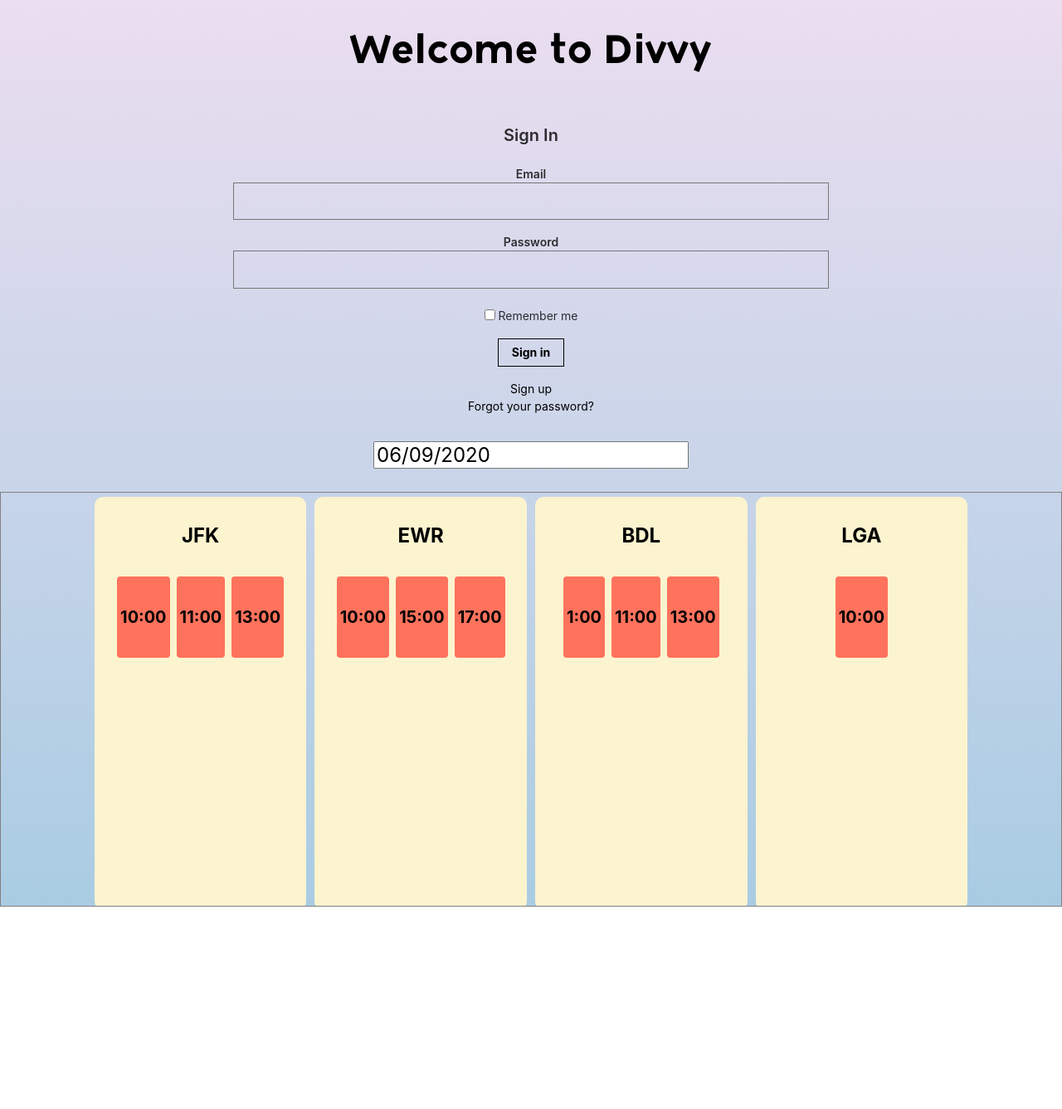
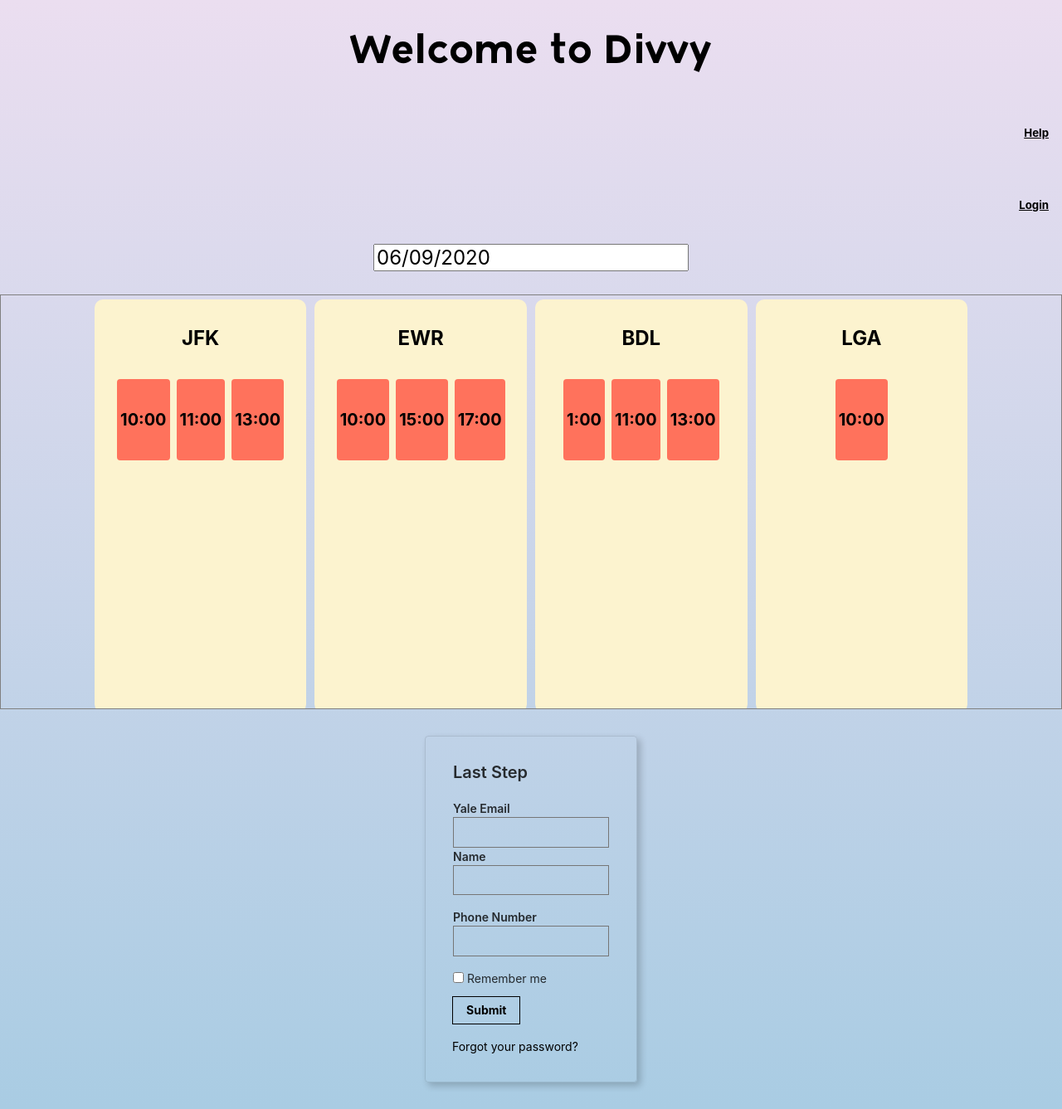
Before and after one commit to tiger-pillow/Divvy, a React (Create React App) app: page / in a window 1280 px wide. Shown: the whole page at 83% size. Before the commit the page ends 1093 px from the top, so only its background shows below. Built offline with nearby package versions, Linux system fonts and the light colour scheme.

Commit message:
added logic, thank page, modify page

```diff
--- /dev/null
+++ b/src/components/Help.js
@@ -0,0 +1,11 @@
+import React from 'react';
+
+function Help (){
+	return (
+		<div style = {{display: 'flex', justifyContent: 'flex-end'}}>
+			<h4> Help </h4>
+		</div>
+		)
+}
+
+export default Help
--- a/src/components/Signin.js
+++ b/src/components/Signin.js
@@ -1,30 +1,40 @@
 import React from 'react';
 
-function Signin (){
+function Signin ({onRouteChange}){
 	return (
-		<main class="pa4 black-80">
-		  <form class="measure center">
-		    <fieldset id="sign_up" class="ba b--transparent ph0 mh0">
-		      <legend class="f4 fw6 ph0 mh0">Sign In</legend>
-		      <div class="mt3">
-		        <label class="db fw6 lh-copy f6" for="email-address">Email</label>
-		        <input class="pa2 input-reset ba bg-transparent hover-bg-black hover-white w-100" type="email" name="email-address"  id="email-address" />
+		<article className="br2 ba dark-gray b--black-10 mv4 w-100 w-50-m w-25-l mw5 shadow-5 center">
+		<main className="pa4 black-80">
+		  <form className="measure center">
+		    <fieldset id="sign_up" className="ba b--transparent ph0 mh0">
+		      <legend className="f4 fw6 ph0 mh0">Last Step</legend>
+		      <div className="mt3">
+		        <label className="db fw6 lh-copy f6" for="email-address">Yale Email</label>
+		        <input className="pa2 input-reset ba bg-transparent hover-bg-black hover-white w-100" type="email" name="email-address"  id="email-address" />
 		      </div>
-		      <div class="mv3">
-		        <label class="db fw6 lh-copy f6" for="password">Password</label>
-		        <input class="b pa2 input-reset ba bg-transparent hover-bg-black hover-white w-100" type="password" name="password"  id="password" />
+		      <div className="ms3">
+		        <label className="db fw6 lh-copy f6" for="password">Name</label>
+		        <input className="b pa2 input-reset ba bg-transparent hover-bg-black hover-white w-100" type="password" name="password"  id="password" />
 		      </div>
-		      <label class="pa0 ma0 lh-copy f6 pointer"><input type="checkbox"/> Remember me</label>
+		      <div className="mv3">
+		        <label className="db fw6 lh-copy f6" for="password">Phone Number</label>
+		        <input className="b pa2 input-reset ba bg-transparent hover-bg-black hover-white w-100" type="password" name="password"  id="password" />
+		      </div>
+		      <label className="pa0 ma0 lh-copy f6 pointer"> <input type="checkbox"/> Remember me</label>
 		    </fieldset>
-		    <div class="">
-		      <input class="b ph3 pv2 input-reset ba b--black bg-transparent grow pointer f6 dib" type="submit" value="Sign in" />
+		    <div className="">
+		      <input
+		      className="b ph3 pv2 input-reset ba b--black bg-transparent grow pointer f6 dib"
+		      type="submit"
+		      value="Submit"
+		      onClick = {() => onRouteChange('Thank')} />
 		    </div>
-		    <div class="lh-copy mt3">
-		      <a href="#0" class="f6 link dim black db">Sign up</a>
-		      <a href="#0" class="f6 link dim black db">Forgot your password?</a>
+		    <div className="lh-copy mt3">
+		      {/*<a href="#0" className="f6 link dim black db">Register</a> */}
+		      <a href="#0" className="f6 link dim black db">Forgot your password?</a>
 		    </div>
   		  </form>
   		</main>
+  		</article>
   		);
 }
 
--- /dev/null
+++ b/src/components/Thank.js
@@ -0,0 +1,22 @@
+import React from 'react';
+
+function Thank ({onRouteChange}) {
+	return (
+		<div className = 'tc'>
+			<h1> Thank you for using Divvy! </h1>
+			<div>
+				<input
+				className = 'b ph3 pv2 input-reset ba b--black bg-transparent grow pointer f6 dib'
+				value = 'click to modify'
+				onClick = {onRouteChange} />
+			</div> <br></br>
+			<div>
+				<input
+				className = 'b ph3 pv2 input-reset ba b--black bg-transparent grow pointer f6 dib'
+				value = 'Fill out another form'
+				onClick = {()=>{onRouteChange ('firsttime')}} />
+			</div>
+		</div>)
+}
+
+export default Thank
--- a/src/components/Top.js
+++ b/src/components/Top.js
@@ -4,7 +4,7 @@
 function Top () {
 	return (
 		<div className = "tc f3">
-			<h1> Welcome to Divvy </h1>
+			<h1 > Welcome to Divvy </h1>
 		</div>)
 }
 
--- a/src/containers/Airport.css
+++ /dev/null
@@ -1,3 +0,0 @@
-.Basket{
-	text-align: center;
-}
--- a/src/containers/Airport2.js
+++ b/src/containers/Airport2.js
@@ -1,13 +1,12 @@
 import React, {Component} from 'react';
 import DatePicker from "react-datepicker";
 import "react-datepicker/dist/react-datepicker.css";
-import './Airport.css';
+import './Airport2.css';
 import Basket from  '../components/Basket.js';
 import '../components/Basket.css';
 import {users, airports} from '../components/fakedata.js';
 import Scroll from '../components/Scroll';
 import './Airport2.css'
-import Signin from '../components/Signin'
 
 class Airport2 extends Component {
 
@@ -16,7 +15,7 @@
 		this.state = {
 			startDate: new Date(),
 			airports: airports,
-			users: users
+			users: users,
 	};}
 
 	onChange = date => {this.setState({startDate: date});};
@@ -27,10 +26,8 @@
 		return <Block date = {this.state.startDate} airport = {this.state.airports[i]} users = {this.state.users} />
 	});
 
-
 		return (
 			<div className = "f3 tc">
-			<Signin/>
 			<header>
 				<DatePicker selected = {this.state.startDate} onChange = {this.onChange} />
 			</header>
--- a/src/containers/App.js
+++ b/src/containers/App.js
@@ -1,14 +1,43 @@
 import React, {Component} from 'react';
 import Airport2 from './Airport2';
 import Top from '../components/Top';
-import './App.css';
+import Signin from '../components/Signin';
+import './Airport2.css';
+import Help from '../components/Help'
+import Thank from '../components/Thank'
 
 class App extends Component{
+  constructor (){
+  	super()
+  	this.state = {
+  		route: 'firsttime'
+  	};
+  };
+
+ 	onRouteChange = (route) => {
+		this.setState({route:route});
+	}
+
   render () {
     return (
       <div>
+      {this.state.route === 'firsttime'
+      ? <div>
         <Top/>
+		<h5 className = 'tr link dim black underline pa3 pointer'> <Help/> </h5>
+		<h5 className = 'tr link dim black underline pa3 pointer'> Login </h5>
         <Airport2 />
+        <Signin onRouteChange = {this.onRouteChange} />
+        </div>
+      :(this.state.route === 'Thank'
+      	? <div>
+          <Thank onRouteChange = {this.onRouteChange}/>
+          </div>
+        : <div>
+          <Top/>
+          <Airport2/>
+          </div>
+  	  )}
       </div>
       );
   }
```
Also changed, not shown: src/containers/Airport.js (deleted, +0 -43 lines).
